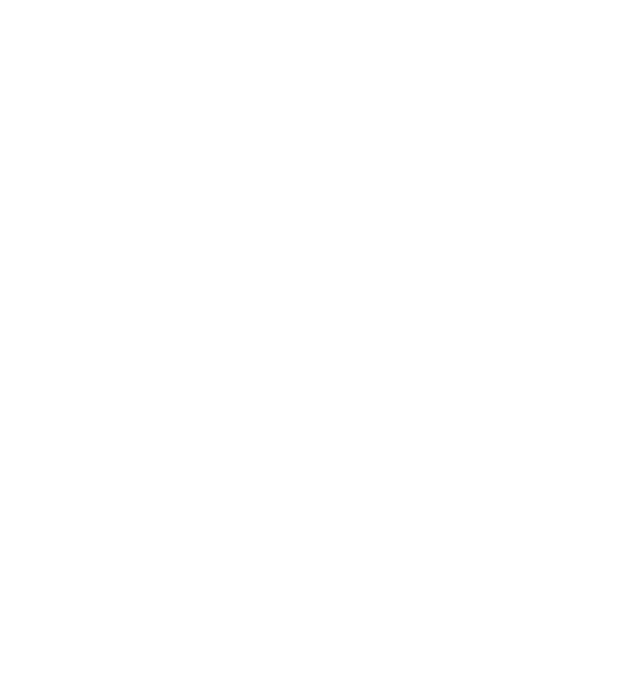
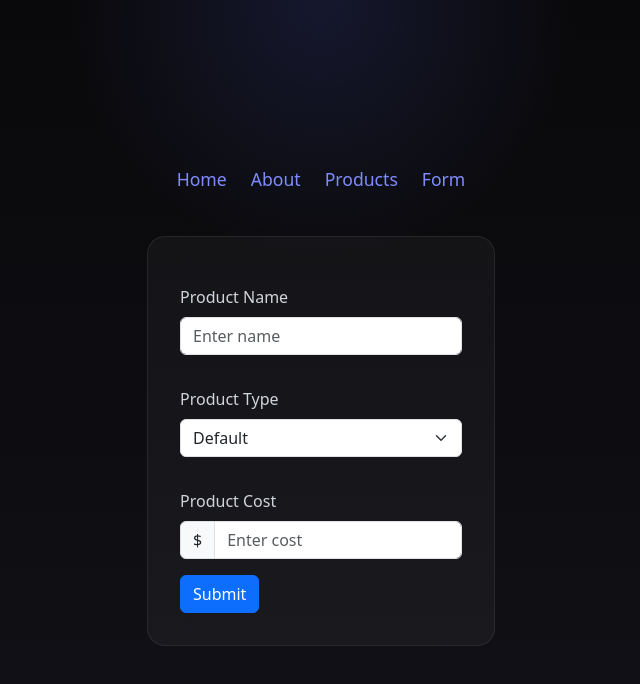
Before and after one commit to pvalerpolanco/web-development-2, a React (Vite) app: page /#/form in a window 1280 px wide. Shown: the top 684 px of the page, without its empty margins (319-959 px from the left). Built offline with nearby package versions, Linux system fonts and the light colour scheme.

Commit message:
Add dark centered UI and HashRouter for proper GitHub Pages routing

```diff
--- a/src/About.tsx
+++ b/src/About.tsx
@@ -1,7 +1,11 @@
 function About() {
   return (
-    <div className="About">
+    <div className="page-content">
       <h1>About</h1>
+      <p>
+        This project demonstrates a React product list and form using navigation, routing,
+        and a clean dark UI.
+      </p>
     </div>
   );
 }
--- a/src/Home.tsx
+++ b/src/Home.tsx
@@ -1,7 +1,10 @@
 function Home() {
   return (
-    <div className="Home">
-      <h1>Home</h1>
+    <div className="page-content">
+      <h1>Welcome</h1>
+      <p>
+        Browse the product list, learn about the app, or add a new product using the Form page.
+      </p>
     </div>
   );
 }
--- a/src/MyNav.tsx
+++ b/src/MyNav.tsx
@@ -2,20 +2,20 @@
 import About from "./About";
 import Products from "./Products";
 import MyForm from "./MyForm";
-import { BrowserRouter, Route, Routes, Link } from "react-router-dom";
+import { HashRouter, Route, Routes, Link } from "react-router-dom";
 
 function MyNav() {
   return (
-    <BrowserRouter basename="/web-development-2">
+    <HashRouter>
       <SetNav />
       <Routes>
-        <Route path="/" element={<Home />} />
-        <Route path="/home" element={<Home />} />
-        <Route path="/about" element={<About />} />
-        <Route path="/products" element={<Products />} />
-        <Route path="/form" element={<MyForm />} />
+        <Route index element={<Home />} />
+        <Route path="home" element={<Home />} />
+        <Route path="about" element={<About />} />
+        <Route path="products" element={<Products />} />
+        <Route path="form" element={<MyForm />} />
       </Routes>
-    </BrowserRouter>
+    </HashRouter>
   );
 }
 
--- a/src/index.css
+++ b/src/index.css
@@ -6,75 +6,144 @@
   color-scheme: dark;
 }
 
-/* 2. Main layout: Centers everything on the screen */
+/* 2. Main layout */
 body {
   margin: 0;
+  min-height: 100vh;
   display: flex;
-  justify-content: center; /* Horizontal center */
-  align-items: center;     /* Vertical center */
-  min-height: 100vh;
-  background-color: #1a1a1a; /* Dark background from screenshot */
+  justify-content: center;
+  align-items: center;
+  background: radial-gradient(circle at top, rgba(100, 111, 255, 0.14), transparent 25%),
+    linear-gradient(180deg, #09090b 0%, #111117 100%);
   color: #ffffff;
 }
 
 #root {
   width: 100%;
-  max-width: 800px; /* Constrains the width of the form/table */
+  max-width: 760px;
   padding: 2rem;
   text-align: center;
 }
 
+.page-content {
+  background: rgba(255, 255, 255, 0.04);
+  border: 1px solid rgba(255, 255, 255, 0.08);
+  border-radius: 18px;
+  padding: 2rem;
+  backdrop-filter: blur(10px);
+}
+
+.page-content h1 {
+  margin-top: 0;
+  margin-bottom: 1rem;
+  font-size: clamp(2rem, 3vw, 2.8rem);
+}
+
+.page-content p {
+  color: #d1d5db;
+  line-height: 1.8;
+  margin: 0;
+}
+
 /* 3. Navigation Styling */
 nav ul {
-  list-style-type: none; /* Removes bullet points */
+  list-style: disc inside;
   padding: 0;
-  margin-bottom: 2rem;
+  margin: 0 auto 2rem;
+  max-width: 240px;
+  text-align: left;
 }
 
 nav li {
-  margin: 10px 0;
+  margin: 0.75rem 0;
 }
 
 nav a {
-  color: #646cff; /* The purple-blue link color */
+  color: #7f8cff;
   text-decoration: none;
-  font-size: 1.2rem;
-  transition: color 0.25s;
+  font-size: 1.1rem;
+  transition: color 0.2s ease;
 }
 
-nav a:hover {
-  color: #747bff;
+nav a:hover,
+nav a:focus {
+  color: #a1b0ff;
+}
+
+nav a.active {
+  color: #dbe2ff;
+  font-weight: 600;
 }
 
 /* 4. Table Styling (Products Page) */
 table {
   width: 100%;
-  margin: 20px auto;
+  margin: 1.5rem auto 0;
   border-collapse: collapse;
+  background: rgba(255, 255, 255, 0.03);
+  border-radius: 16px;
+  overflow: hidden;
 }
 
 th, td {
-  padding: 15px;
+  padding: 1rem 1.25rem;
   text-align: left;
-  border-bottom: 1px solid #333;
+  border-bottom: 1px solid rgba(255, 255, 255, 0.08);
+}
+
+th {
+  color: #c6d0ff;
+  font-weight: 700;
+  background: rgba(255, 255, 255, 0.04);
+}
+
+tbody tr:hover {
+  background: rgba(255, 255, 255, 0.04);
 }
 
 /* 5. Form Styling (Form Page) */
-/* This ensures the labels stay aligned to the left even though the page is centered */
 form {
+  width: 100%;
+  max-width: 520px;
+  margin: 0 auto;
   text-align: left;
-  background: #242424; /* Slightly lighter grey for the form area */
+  background: rgba(255, 255, 255, 0.04);
   padding: 2rem;
-  border-radius: 8px;
+  border-radius: 18px;
+  border: 1px solid rgba(255, 255, 255, 0.08);
 }
 
 label {
-  margin-top: 10px;
+  margin-top: 1rem;
   display: block;
+  color: #d1d5db;
+}
+
+.btn-primary {
+  background-color: #5f7cff;
+  border-color: #5f7cff;
+}
+
+.btn-primary:hover {
+  background-color: #7b8fff;
+  border-color: #7b8fff;
 }
 
 .input-group-text {
-  background-color: #333;
-  color: white;
-  border: 1px solid #444;
+  background-color: #18181b;
+  color: #f8fafc;
+  border: 1px solid #27272a;
 }
+
+.form-control,
+.form-select {
+  background: #14141a;
+  color: #f8fafc;
+  border: 1px solid #27272a;
+}
+
+.form-control:focus,
+.form-select:focus {
+  box-shadow: 0 0 0 0.15rem rgba(100, 111, 255, 0.25);
+  border-color: #5f7cff;
+}
```
